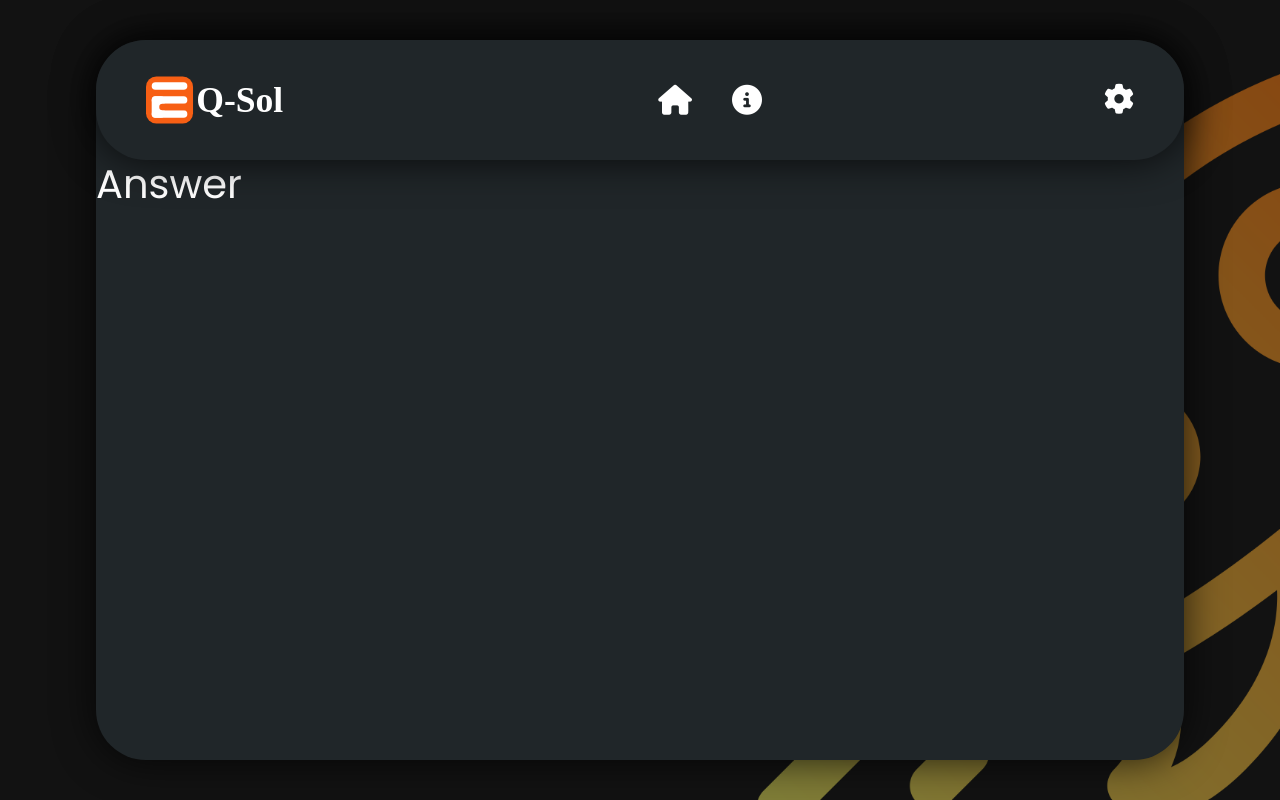
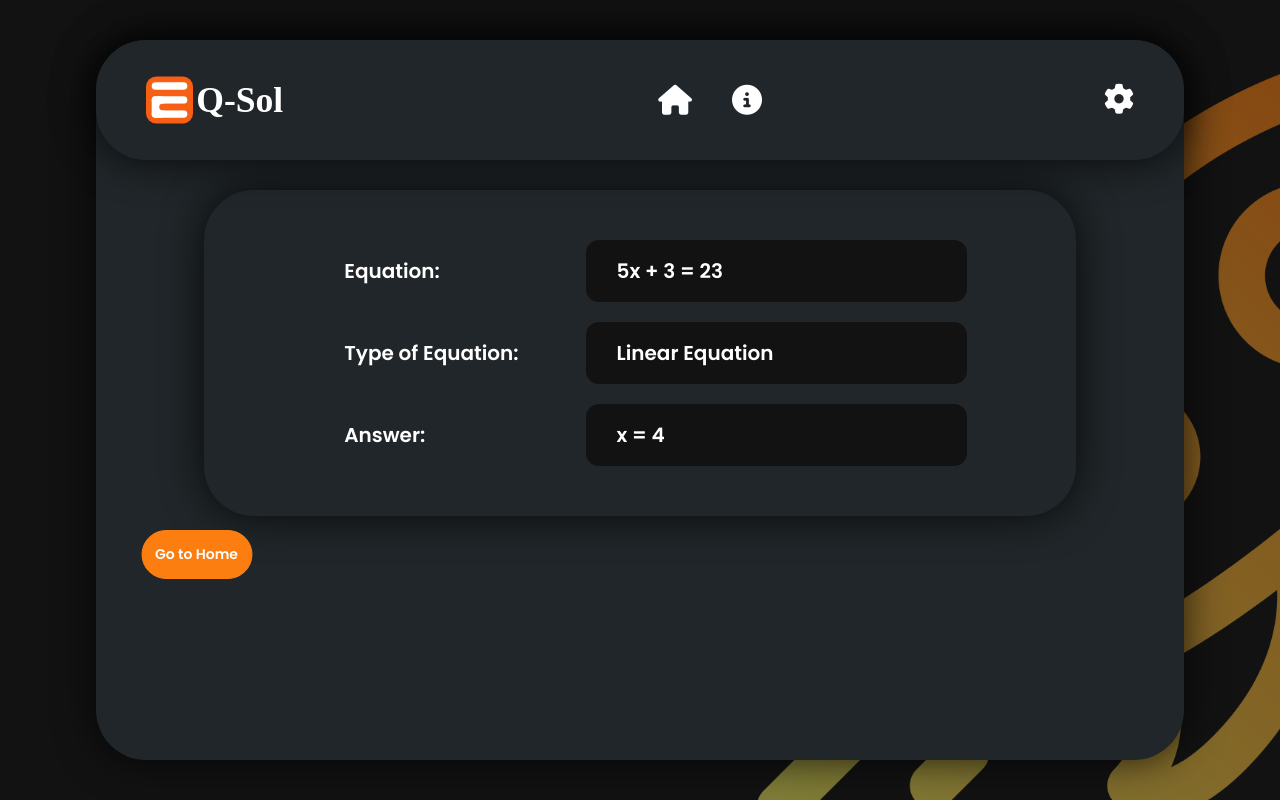
Before and after one commit to Akshaythulasidharan/Eq-sol, a React (Create React App) app in the folder eq-sol-frontend/: page /answer in a window 1280 px wide. Built offline with nearby package versions, Linux system fonts and the light colour scheme.

Commit message:
Answer component

```diff
--- a/eq-sol-frontend/src/Answer.js
+++ b/eq-sol-frontend/src/Answer.js
@@ -1,9 +1,48 @@
 import React from 'react'
+import { Link } from 'react-router-dom'
+export default function Answer() {
+        return (
+        <div>
+            <div className="container" >
+                <div className="row" style={{height:"30px"}} ></div>
+                <div className="row justify-content-center ans-container" >
+                    <div className="col-12" style={{height:"30px"}}></div>
+                    <div className="col-9 align-self-center">
+                        <div className="row" style={{marginTop:"20px", marginBottom:"20px"}}>
+                            <div className="col-5">
+                                <div className="ans-para">Equation:</div>
+                            </div>
+                            <div className="col-7" style={{backgroundColor:"#121212", borderRadius:"13px"}}>
+                                <div className="ans-para">5x + 3 = 23</div>
+                            </div>
+                        </div>
+                        <div className="row" style={{marginTop:"20px", marginBottom:"20px"}}>
+                            <div className="col-5">
+                                <div className="ans-para">Type of Equation:</div>
+                            </div>
+                            <div className="col-7" style={{backgroundColor:"#121212", borderRadius:"13px"}}>
+                                <div className="ans-para">Linear Equation</div>
+                            </div>
+                        </div>
+                        <div className="row" style={{marginTop:"20px", marginBottom:"20px"}}>
+                            <div className="col-5">
+                                <div className="ans-para">Answer:</div>
+                            </div>
+                            <div className="col-7" style={{backgroundColor:"#121212", borderRadius:"13px"}}>
+                                <div className="ans-para">x = 4</div>
+                            </div>
+                        </div>
+                    </div>
+                    <div className="col-12" style={{height:"30px"}}></div>
 
-export default function Answer() {
-    return (
-        <div>
-            <h1>Answer</h1>
+                </div>
+                <div className="row" >
+                                <Link to="/home">
+                                <button className="btn btn-home" style={{position:"relative",left:"50%",
+                                transform: "translateX(-50%)"}}>Go to Home</button>
+                                </Link>
+                </div>
+            </div>
         </div>
     )
 }
--- a/eq-sol-frontend/src/Routes.js
+++ b/eq-sol-frontend/src/Routes.js
@@ -18,7 +18,6 @@ export default function Routes() {
                 <Route path="/about" component={About} />
                 <Route exact path="/" component={HomeBody} />
                 <Route path="/camera" component={Camera} />
-                <Route path="/upload" component={Upload} />
                 <Route path="/answer" component={Answer} />
                 <Route path="/api" component={ApiFetcher} />
             </Switch>
--- a/eq-sol-frontend/src/styles.css
+++ b/eq-sol-frontend/src/styles.css
@@ -196,7 +196,18 @@
     height: 500px;
     border: 2px dashed #626566;
     margin: 0 auto;
+    border-radius: 10px;
 
 
 
 }
+
+.ans-container{
+    margin:0 auto; width:90%; box-shadow: 0px 0px 40px 0px rgba(0,0,0,0.75); border-radius: 50px;
+}
+
+.ans-para{
+    font-weight: 600;
+    font-size: 20px;
+    margin: 16px;
+}
```
